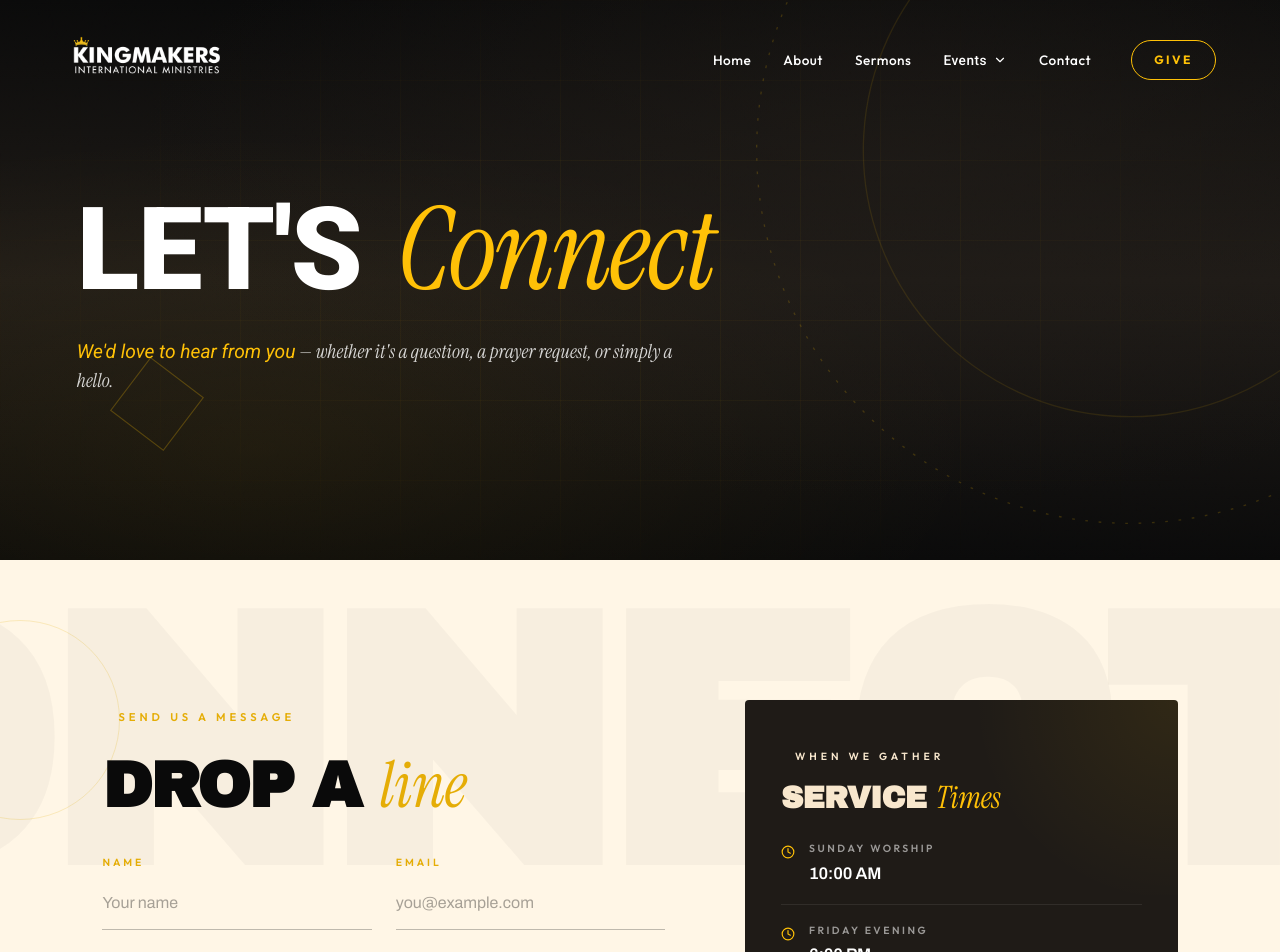
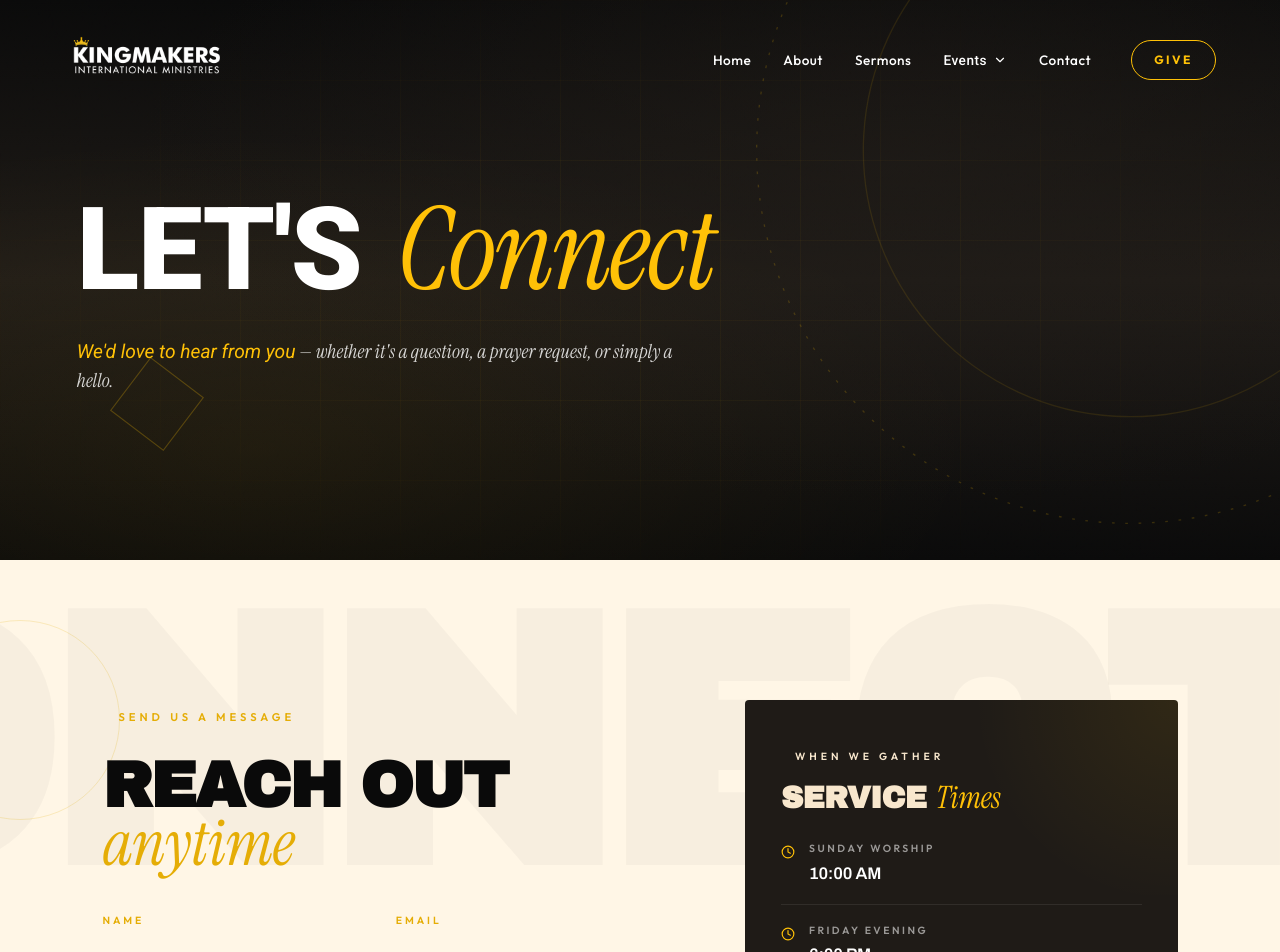
Before and after one commit to Leche90/ChurchApp, a React (Vite) app: page /contact in a window 1280 px wide. Shown: the top 952 px of the page. Built offline with nearby package versions, Linux system fonts and the light colour scheme.

Commit message:
Updated Contact Us

```diff
--- a/src/pages/Contact/Contact.tsx
+++ b/src/pages/Contact/Contact.tsx
@@ -222,7 +222,7 @@ const Contact: React.FC = () => {
               SEND US A MESSAGE
             </span>
             <h2 className="contact-section-title">
-              Drop a <em>line</em>
+              Reach Out <em>anytime</em>
             </h2>
 
             <form onSubmit={handleSubmit} className="contact-form" noValidate>
```
